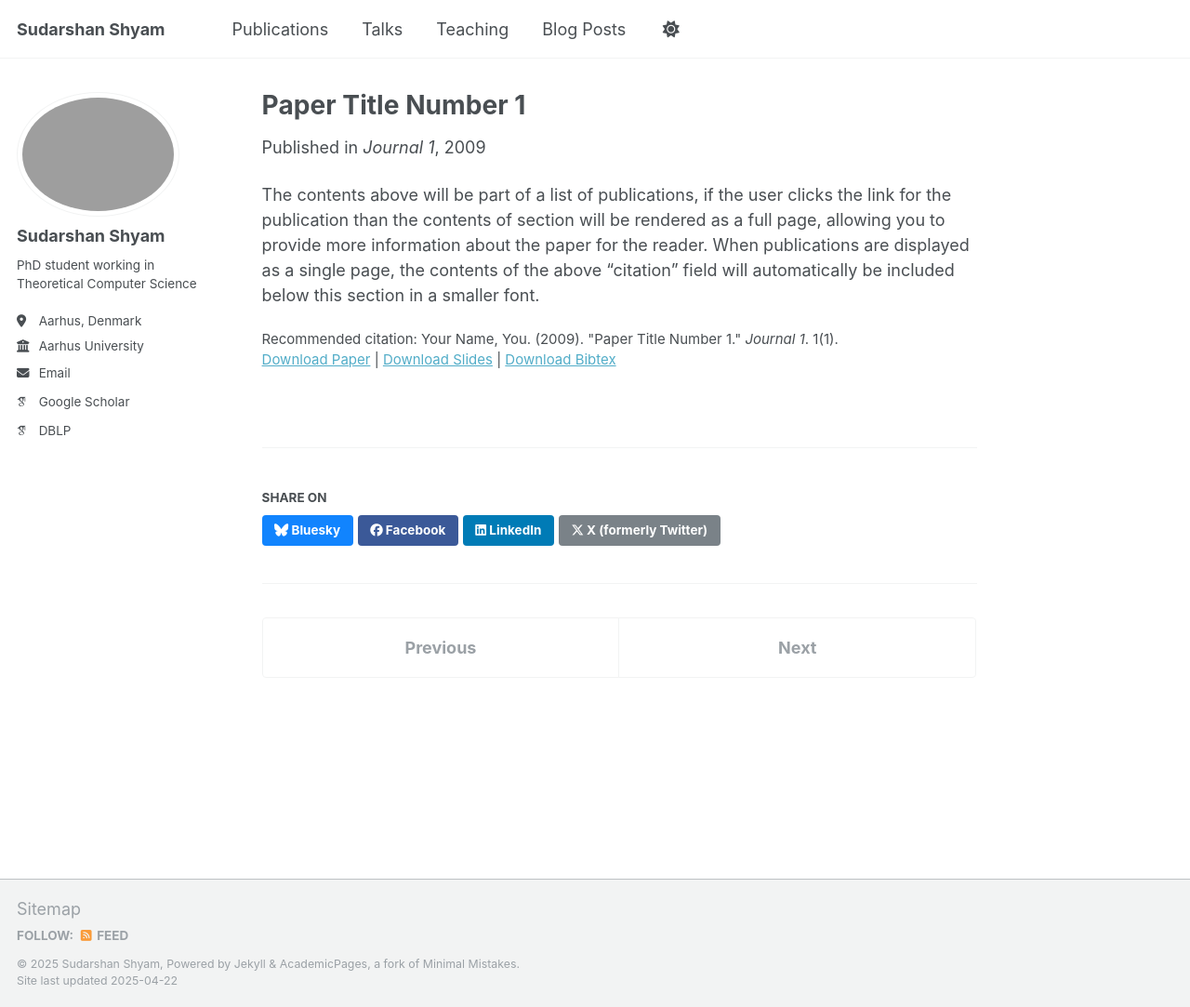
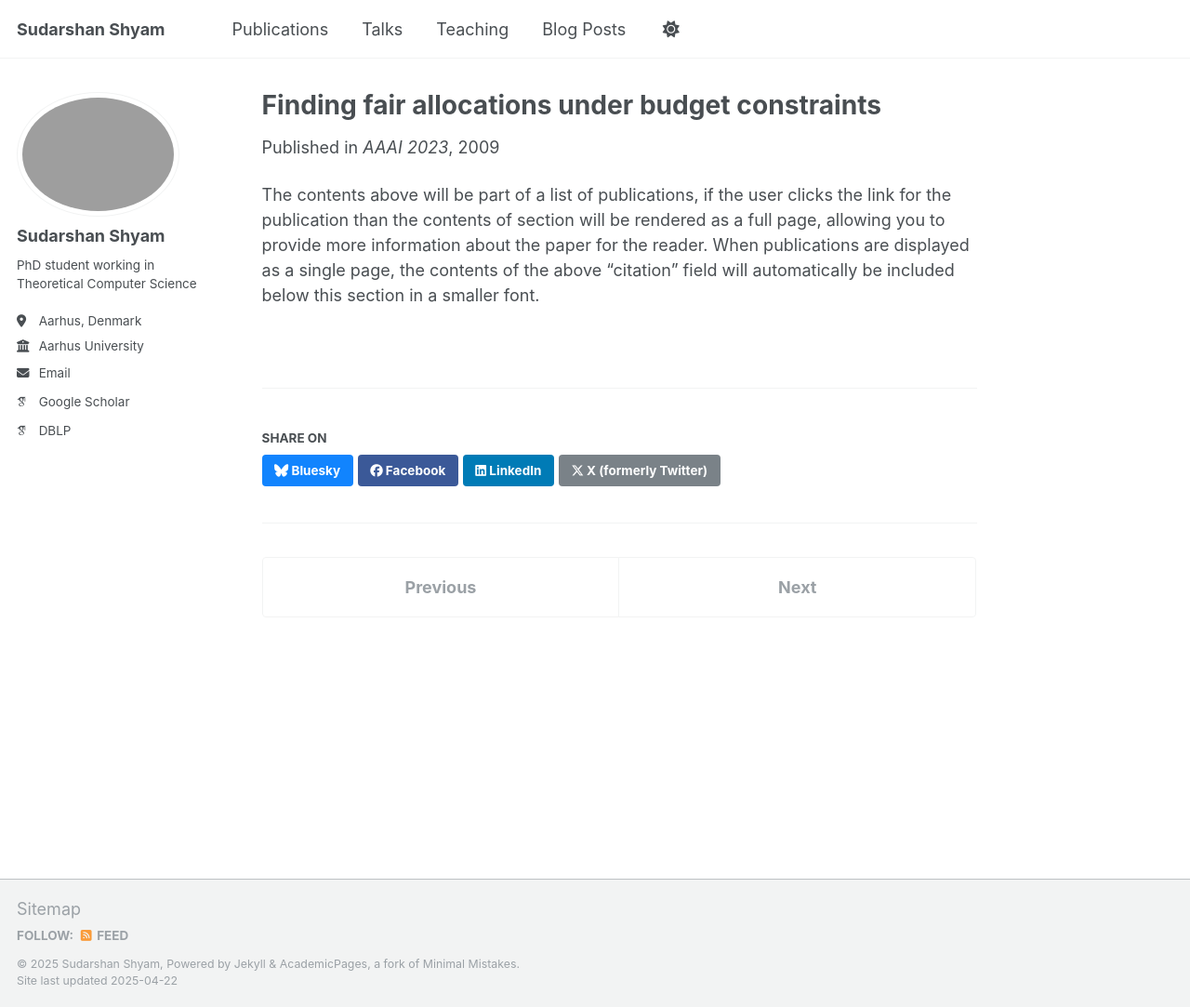
Before and after one commit to sudarshansiitkgp/sudarshansiitkgp.github.io, a Jekyll site: the page built from _publications/2009-10-01-paper-title-number-1.md, in a window 1280 px wide and 1083 px high. Shown: the whole window at 93% size. Built offline with Jekyll 4.4.1, drawn with Linux system fonts in a browser that asks for light colours; some web fonts are replaced.

Commit message:
Update 2009-10-01-paper-title-number-1.md

```diff
--- a/_publications/2009-10-01-paper-title-number-1.md
+++ b/_publications/2009-10-01-paper-title-number-1.md
@@ -1,14 +1,8 @@
 ---
-title: "Paper Title Number 1"
+title: "Finding fair allocations under budget constraints"
 collection: publications
 category: manuscripts
-permalink: /publication/2009-10-01-paper-title-number-1
-excerpt: 'This paper is about the number 1. The number 2 is left for future work.'
-date: 2009-10-01
-venue: 'Journal 1'
-slidesurl: 'http://academicpages.github.io/files/slides1.pdf'
-paperurl: 'http://academicpages.github.io/files/paper1.pdf'
-bibtexurl: 'http://academicpages.github.io/files/bibtex1.bib'
-citation: 'Your Name, You. (2009). &quot;Paper Title Number 1.&quot; <i>Journal 1</i>. 1(1).'
+venue: 'AAAI 2023'
+paperurl: 'https://arxiv.org/abs/2208.08168'
 ---
 The contents above will be part of a list of publications, if the user clicks the link for the publication than the contents of section will be rendered as a full page, allowing you to provide more information about the paper for the reader. When publications are displayed as a single page, the contents of the above "citation" field will automatically be included below this section in a smaller font.
```
